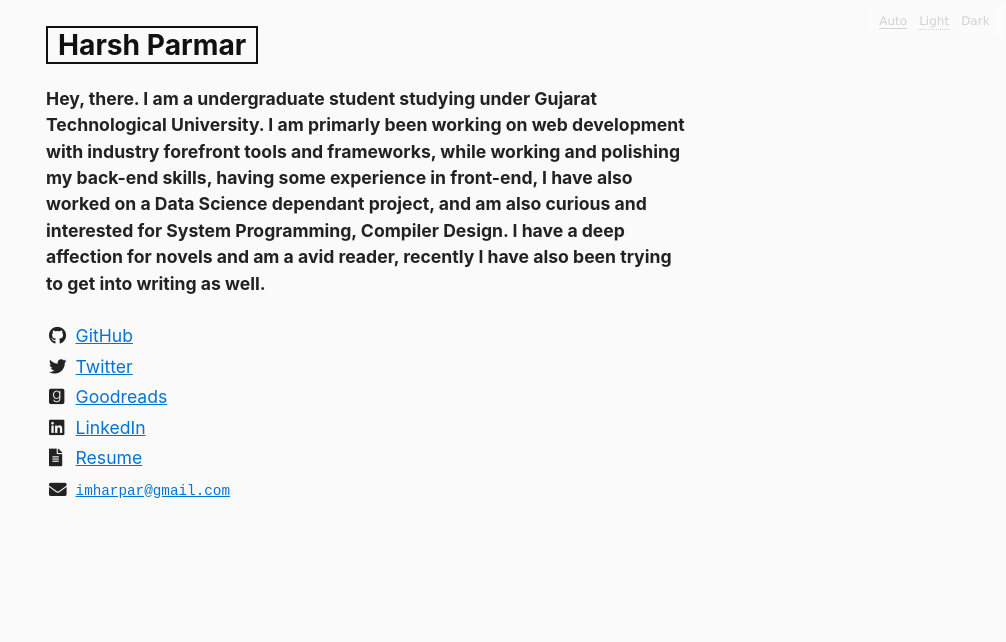
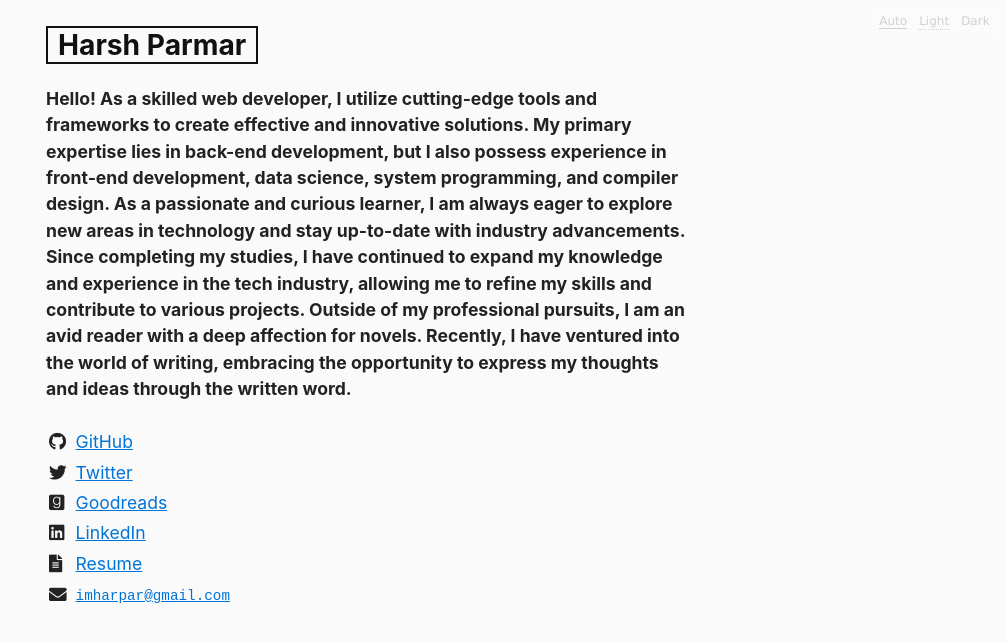
Before and after one commit to sourcificer/sourcificer.github.io, a plain HTML site: page index.html in a window 1280 px wide. Shown: the whole page, without its empty margins (274-1280 px from the left). Drawn offline with Linux system fonts and the light colour scheme.

Commit message:
Updated summary

```diff
--- a/index.html
+++ b/index.html
@@ -19,7 +19,7 @@
 <body>
 	<h1 class="heading-main" >Harsh Parmar</h1>
 
-	<h4>Hey, there. I am a undergraduate student studying under Gujarat Technological University. I am primarly been working on web development with industry forefront tools and frameworks, while working and polishing my back-end skills, having some experience in front-end, I have also worked on a Data Science dependant project, and am also curious and interested for System Programming, Compiler Design. I have a deep affection for novels and am a avid reader, recently I have also been trying to get into writing as well.</h4>
+	<h4>Hello! As a skilled web developer, I utilize cutting-edge tools and frameworks to create effective and innovative solutions. My primary expertise lies in back-end development, but I also possess experience in front-end development, data science, system programming, and compiler design. As a passionate and curious learner, I am always eager to explore new areas in technology and stay up-to-date with industry advancements. Since completing my studies, I have continued to expand my knowledge and experience in the tech industry, allowing me to refine my skills and contribute to various projects. Outside of my professional pursuits, I am an avid reader with a deep affection for novels. Recently, I have ventured into the world of writing, embracing the opportunity to express my thoughts and ideas through the written word.</h4>
 
 	<table>
 
```
